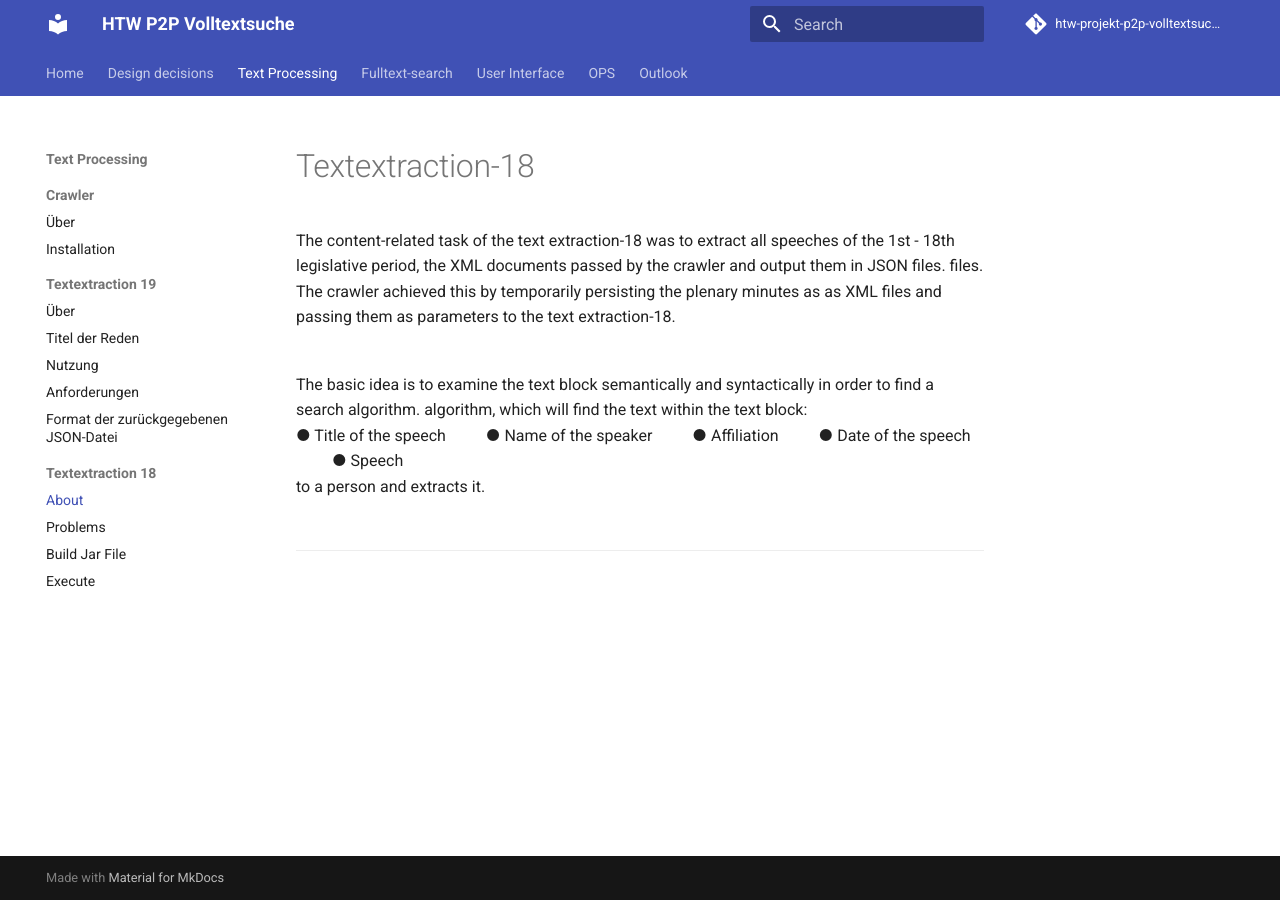
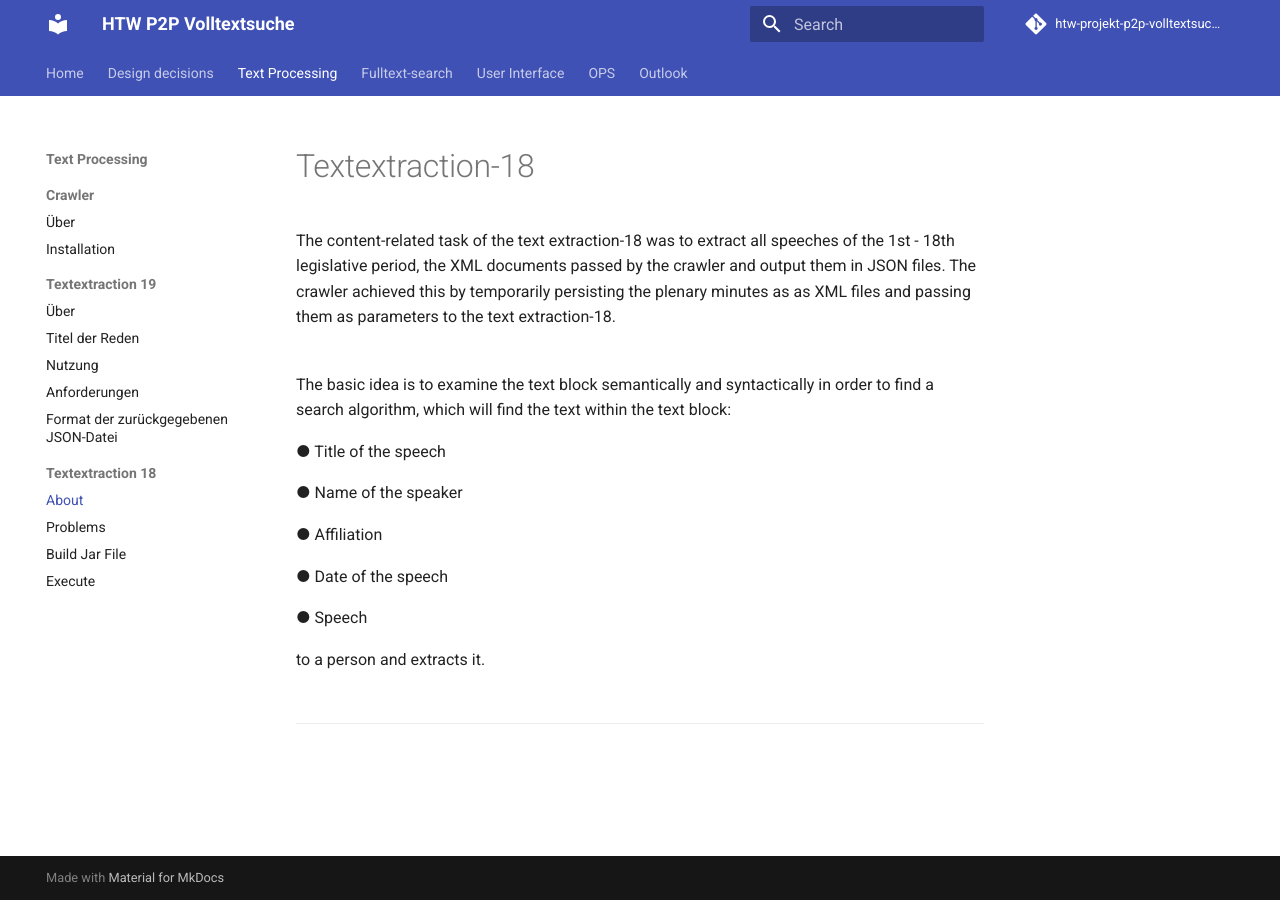
Before and after one commit to htw-projekt-p2p-volltextsuche/docs, an MkDocs documentation site: the page built from docs/textextraction-18/textextraction-18.md, in a window 1280 px wide. Built offline with MkDocs 1.6.1 and Material for MkDocs 9.7.7, drawn with Linux system fonts in a browser that asks for light colours; comment, search, counter and statistics services are not loaded.

Commit message:
proof reading

```diff
--- a/docs/textextraction-18/textextraction-18.md
+++ b/docs/textextraction-18/textextraction-18.md
@@ -1,11 +1,20 @@
 # Textextraction-18
 The content-related task of the text extraction-18 was to extract all speeches of the 1st - 18th legislative period,
 the XML documents passed by the crawler and output them in JSON files.
-files. The crawler achieved this by temporarily persisting the plenary minutes as
+The crawler achieved this by temporarily persisting the plenary minutes as
 as XML files and passing them as parameters to the text extraction-18.<br><br>
 
-The basic idea is to examine the text block semantically and syntactically in order to find a search algorithm.
-algorithm, which will find the text within the text block:<br>
-&#9679; Title of the speech &emsp;&emsp; &#9679; Name of the speaker &emsp;&emsp; &#9679; Affiliation &emsp;&emsp; &#9679; Date of the speech &emsp;&emsp; &#9679; Speech<br>
+The basic idea is to examine the text block semantically and syntactically in order to find a search algorithm, which will find the text within the text block:<br>
+
+&#9679; Title of the speech
+
+&#9679; Name of the speaker
+
+&#9679; Affiliation
+
+&#9679; Date of the speech
+
+&#9679; Speech<br>
+
 to a person and extracts it.<br><br>
 <hr>
```
Also changed, not shown: docs/fulltext-search/get_started.md (+5 -5 lines), docs/ops/about.md (+3 -3 lines), docs/ops/setup.md (+1 -1 lines), docs/p2p-dht/about.md (+1 -3 lines).
